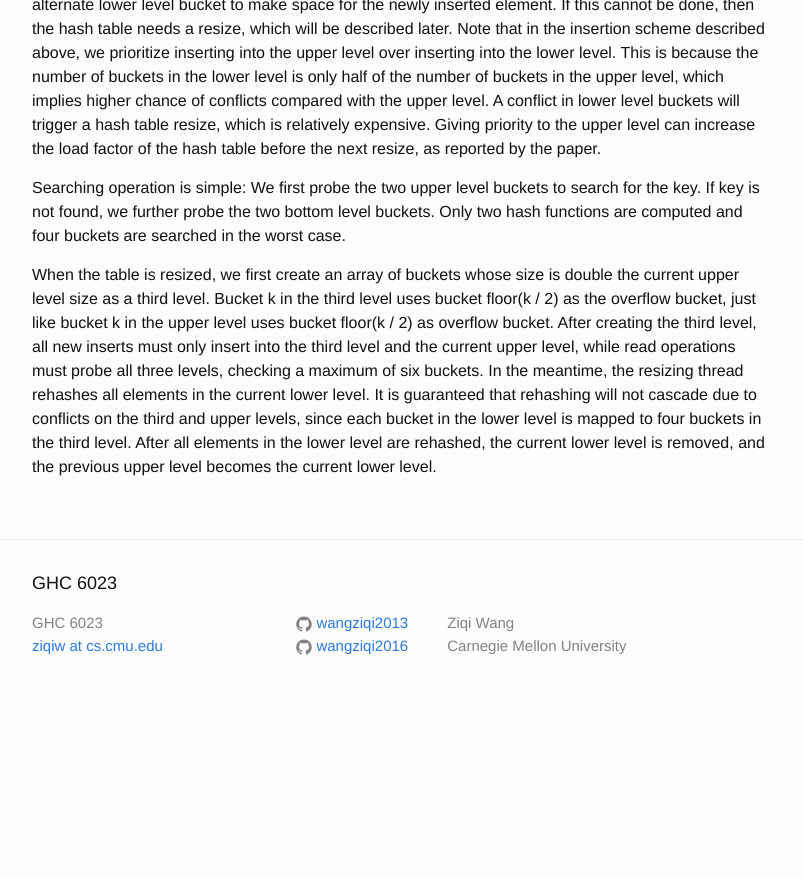
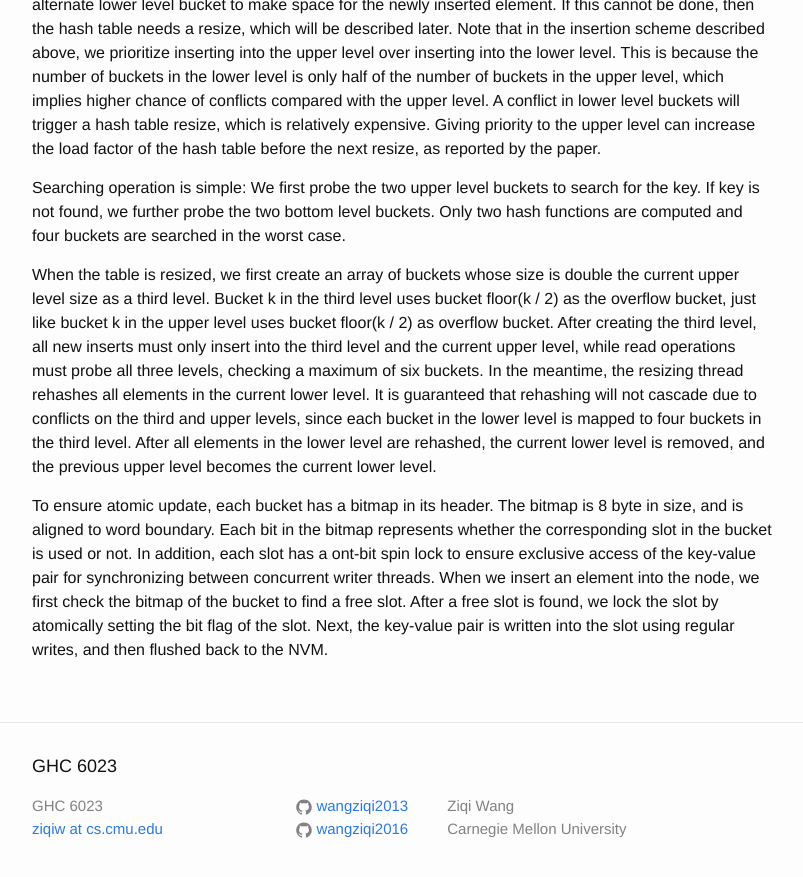
Before and after one commit to wangziqi2013/wangziqi2013.github.io, a Jekyll site: the page built from _posts/2019-12-03-level-hashing.markdown, in a window 1280 px wide and 900 px high, scrolled down 1825 px. Shown: the top 877 px of the window, without its empty margins (238-1041 px from the left). Built offline with Jekyll 4.4.1, drawn with Linux system fonts in a browser that asks for light colours; before the commit the page ends 2542 px from its top, so only the background shows below that.

Commit message:
Adding bitmap

```diff
--- a/_posts/2019-12-03-level-hashing.markdown
+++ b/_posts/2019-12-03-level-hashing.markdown
@@ -80,3 +80,10 @@ a maximum of six buckets. In the meantime, the resizing thread rehashes all elem
 guaranteed that rehashing will not cascade due to conflicts on the third and upper levels, since each bucket in the
 lower level is mapped to four buckets in the third level. After all elements in the lower level are rehashed, the current
 lower level is removed, and the previous upper level becomes the current lower level.
+
+To ensure atomic update, each bucket has a bitmap in its header. The bitmap is 8 byte in size, and is aligned to word boundary.
+Each bit in the bitmap represents whether the corresponding slot in the bucket is used or not. In addition, each slot has
+a ont-bit spin lock to ensure exclusive access of the key-value pair for synchronizing between concurrent writer threads.
+When we insert an element into the node, we first check the bitmap of the bucket to find a free slot. After a free slot
+is found, we lock the slot by atomically setting the bit flag of the slot. Next, the key-value pair is written into the
+slot using regular writes, and then flushed back to the NVM.
```
